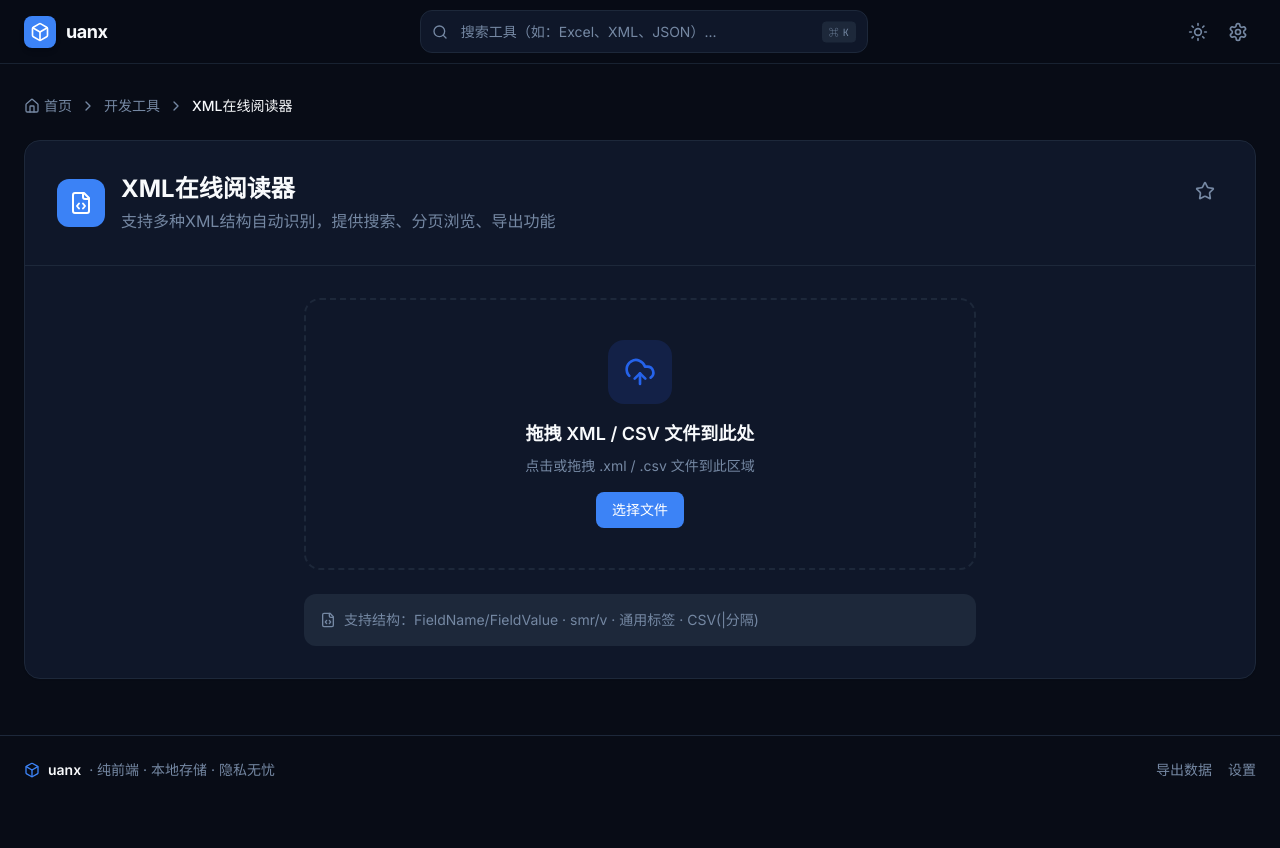
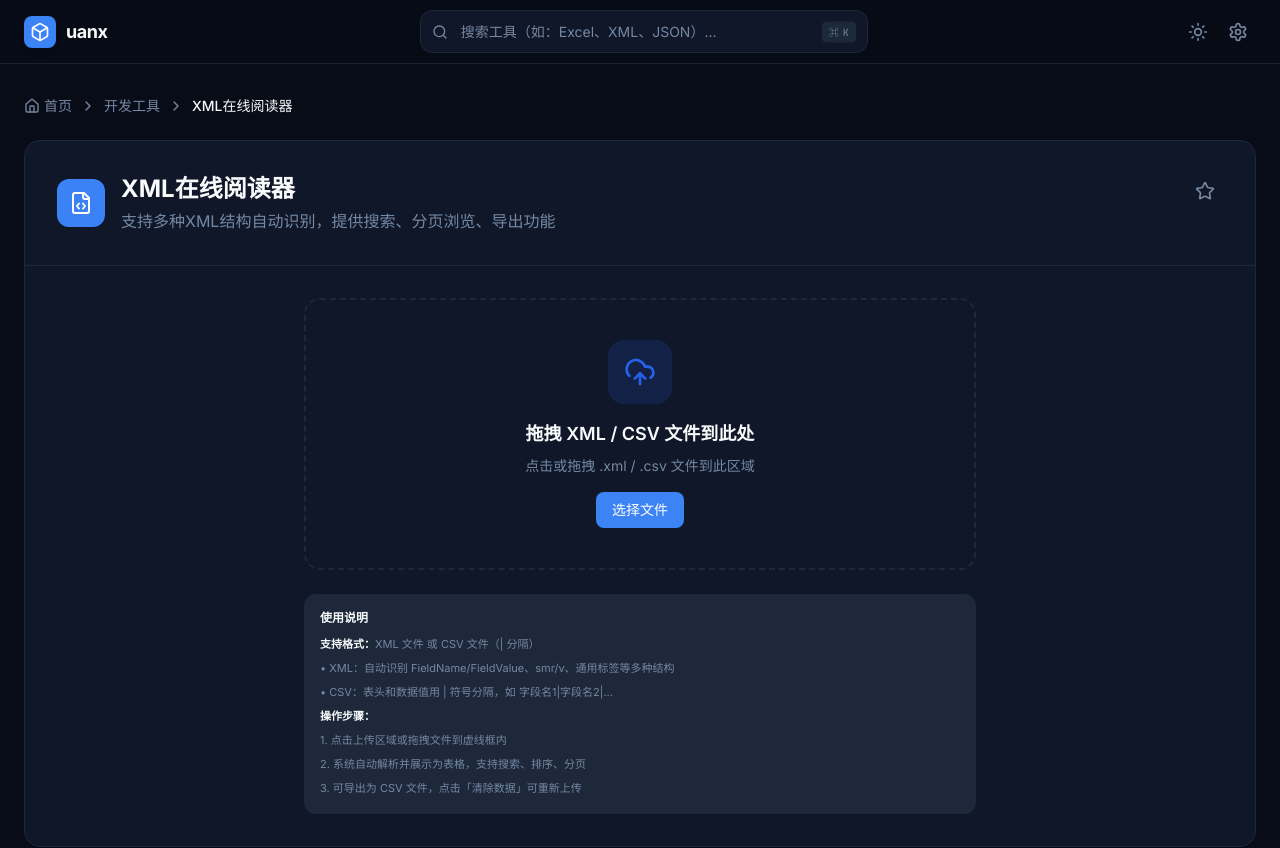
Before and after one commit to yangxu128/toolsbar, a Next.js app: page /xml in a window 1280 px wide. Shown: the top 848 px of the page. Before the commit the page ends 804 px from the top, so only its background shows below. Built offline with nearby package versions, Linux system fonts and the light colour scheme.

Commit message:
feat: 给所有工具添加使用说明

```diff
--- a/app/csv-merge/page.tsx
+++ b/app/csv-merge/page.tsx
@@ -388,10 +388,18 @@ function UploadArea({ onUpload, processing, encoding, onEncodingChange }: {
         )}
       </div>
 
-      <div className="mt-6 p-4 rounded-xl bg-[hsl(var(--muted))] text-sm text-[hsl(var(--muted-foreground))] space-y-1.5">
-        <p className="flex items-center gap-2"><GitMerge className="w-4 h-4" /> 按文件名前20位字符自动分组</p>
-        <p className="flex items-center gap-2"><FileSpreadsheet className="w-4 h-4" /> 支持手动指定或自动检测 GBK / UTF-8 编码</p>
-        <p className="flex items-center gap-2"><FolderInput className="w-4 h-4" /> 合并后通过系统目录选择器直接保存到本地</p>
+      <div className="mt-6 p-4 rounded-xl bg-[hsl(var(--muted))] text-sm text-[hsl(var(--muted-foreground))] space-y-2">
+        <h4 className="text-xs font-semibold text-[hsl(var(--foreground))]">使用说明</h4>
+        <div className="text-[11px] space-y-1">
+          <p><strong className="text-[hsl(var(--foreground))]">数据格式：</strong>多个 CSV 文件，文件名前20位相同的会自动分为一组</p>
+          <p>• 编码支持：GBK、UTF-8、UTF-8 BOM、自动检测</p>
+          <p>• 分组规则：按文件名前20个字符匹配，如 FDD-ZX-MRO-xxx 和 FDD-ZX-MRO-yyy 会合并</p>
+          <p><strong className="text-[hsl(var(--foreground))]">操作步骤：</strong></p>
+          <p>1. 选择读取编码（中文文件通常选 GBK）</p>
+          <p>2. 拖拽或选择多个 CSV 文件上传</p>
+          <p>3. 系统自动按文件名分组并合并，显示每组行数</p>
+          <p>4. 选择输出编码，点击「保存到目录」将合并结果保存到本地文件夹</p>
+        </div>
       </div>
     </div>
   )
--- a/app/rf-calculator/page.tsx
+++ b/app/rf-calculator/page.tsx
@@ -58,6 +58,19 @@ export default function RfCalculatorPage() {
         </div>
 
         <div className="p-6 sm:p-8">
+          <div className="mb-4 p-4 rounded-xl bg-[hsl(var(--muted))] border border-[hsl(var(--border))] space-y-2">
+            <h4 className="text-xs font-semibold text-[hsl(var(--foreground))]">使用说明</h4>
+            <div className="text-[11px] text-[hsl(var(--muted-foreground))] space-y-1">
+              <p><strong className="text-[hsl(var(--foreground))]">功能说明：</strong>4G/5G 无线通信参数查询与换算工具</p>
+              <p>• LTE EARFCN：EARFCN 与中心频率互转，支持 Band 查询</p>
+              <p>• 5G NR-ARFCN：NR-ARFCN 与频率互转，支持全局栅格计算</p>
+              <p>• 4G ECI：ECI 编解码，eNB ID + Cell ID ↔ ECI</p>
+              <p>• 5G NCI：NCI 编解码，gNB ID + Cell ID ↔ NCI（支持自定义位长）</p>
+              <p>• 频段参考：完整的 LTE/5G 频段参数速查表</p>
+              <p><strong className="text-[hsl(var(--foreground))]">操作步骤：</strong>选择对应 Tab，输入参数后点击计算，结果实时显示在下方</p>
+            </div>
+          </div>
+
           <div className="flex gap-2 mb-6 flex-wrap">
             {tabs.map(tab => {
               const Icon = tab.icon
--- a/app/xml/page.tsx
+++ b/app/xml/page.tsx
@@ -135,8 +135,17 @@ function UploadArea({ onUpload, error }: { onUpload: (f: File) => void; error: s
         </button>
       </div>
       {error && <div className="mt-3 px-3 py-2 rounded-lg bg-red-500/10 border border-red-500/20 text-red-500 text-xs">{error}</div>}
-      <div className="mt-6 p-4 rounded-xl bg-[hsl(var(--muted))] text-sm text-[hsl(var(--muted-foreground))]">
-        <p className="flex items-center gap-2"><FileCode className="w-4 h-4" /> 支持结构：FieldName/FieldValue · smr/v · 通用标签 · CSV(|分隔)</p>
+      <div className="mt-6 p-4 rounded-xl bg-[hsl(var(--muted))] text-sm text-[hsl(var(--muted-foreground))] space-y-2">
+        <h4 className="text-xs font-semibold text-[hsl(var(--foreground))]">使用说明</h4>
+        <div className="text-[11px] space-y-1">
+          <p><strong className="text-[hsl(var(--foreground))]">支持格式：</strong>XML 文件 或 CSV 文件（| 分隔）</p>
+          <p>• XML：自动识别 FieldName/FieldValue、smr/v、通用标签等多种结构</p>
+          <p>• CSV：表头和数据值用 | 符号分隔，如 字段名1|字段名2|...</p>
+          <p><strong className="text-[hsl(var(--foreground))]">操作步骤：</strong></p>
+          <p>1. 点击上传区域或拖拽文件到虚线框内</p>
+          <p>2. 系统自动解析并展示为表格，支持搜索、排序、分页</p>
+          <p>3. 可导出为 CSV 文件，点击「清除数据」可重新上传</p>
+        </div>
       </div>
     </div>
   )
--- a/components/upload-panel.tsx
+++ b/components/upload-panel.tsx
@@ -40,6 +40,20 @@ export default function UploadPanel({ onUpload }: Props) {
       <h3 className="text-sm font-medium mb-1">上传指标Excel文件</h3>
       <p className="text-xs text-muted mb-2">点击或拖拽 .xlsx 文件到此区域</p>
       <div className="text-[11px] text-muted">需包含 Sheet0（数据）和 指标(计数器)（公式定义）</div>
+
+      <div className="mt-6 text-left p-4 rounded-xl bg-[hsl(var(--muted))] border border-[hsl(var(--border))] space-y-2">
+        <h4 className="text-xs font-semibold text-[hsl(var(--foreground))]">使用说明</h4>
+        <div className="text-[11px] text-[hsl(var(--muted-foreground))] space-y-1">
+          <p><strong className="text-[hsl(var(--foreground))]">数据格式：</strong>Excel 文件需包含两个 Sheet</p>
+          <p>• Sheet0：原始数据，第一行为表头（列名需包含计数器ID，如 C616860001）</p>
+          <p>• 指标(计数器)：公式定义，列依次为 指标ID、指标名称、公式、状态</p>
+          <p><strong className="text-[hsl(var(--foreground))]">操作步骤：</strong></p>
+          <p>1. 上传 Excel 文件，系统自动解析数据和公式</p>
+          <p>2. 在「指标计算」Tab 选择计算模式（单行/时间/子网/地市）</p>
+          <p>3. 点击计算按钮，查看结果表格和计算过程卡片</p>
+          <p>4. 支持导出 CSV，指标对比可选两行数据对比差异</p>
+        </div>
+      </div>
     </div>
   )
 }
```
